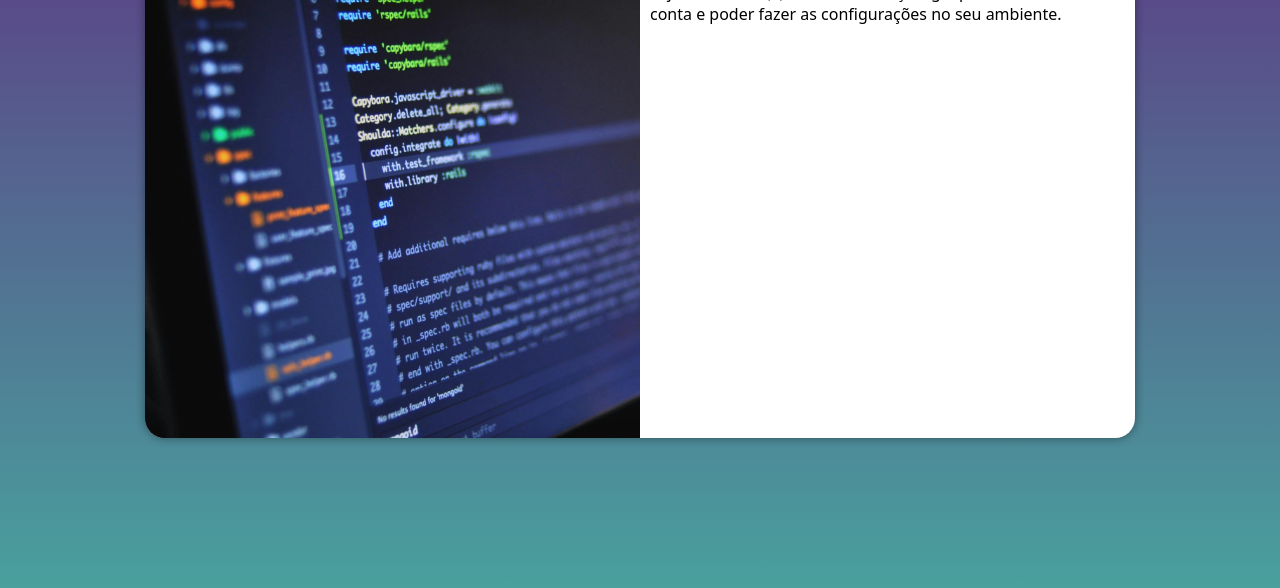
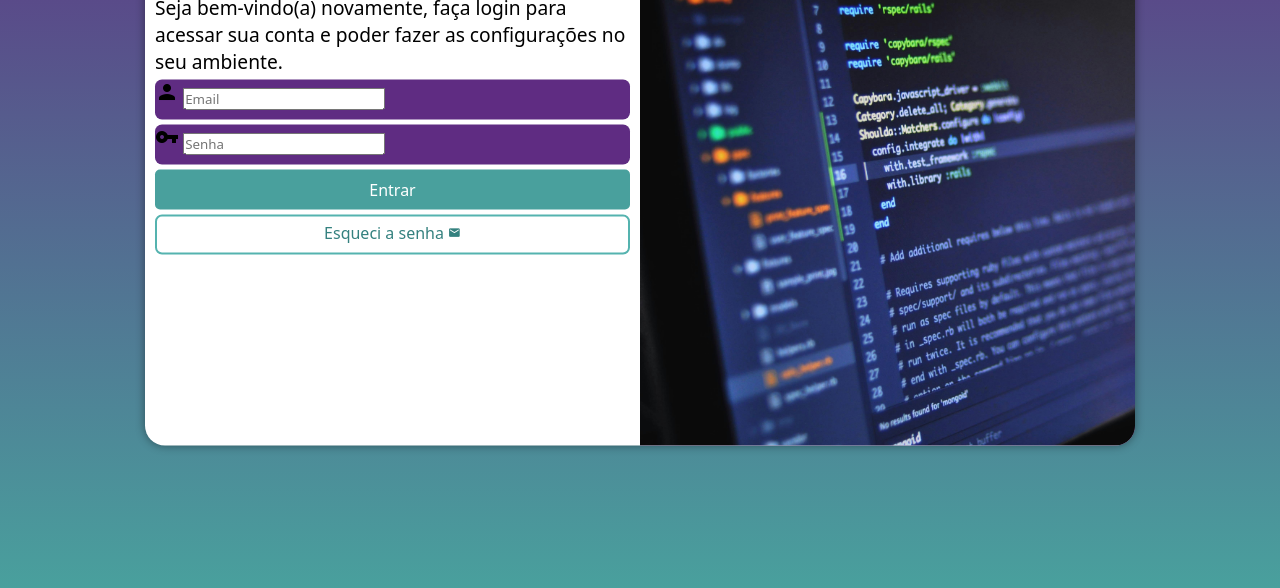
Before and after one commit to luiscirino/projeto-login, a plain HTML site: page index.html in a window 1280 px wide. Shown: the part 212-800 px from the top of the page. Drawn offline with Linux system fonts and the light colour scheme.

Commit message:
Formatação do formulário

```diff
--- a/index.html
+++ b/index.html
@@ -6,18 +6,31 @@
     <title>Tela de Login</title>
     <link rel="stylesheet" href="styles/style.css">
     <link rel="stylesheet" href="styles/mediaquery.css">
+    <link rel="stylesheet" href="https://fonts.googleapis.com/icon?family=Material+Icons">
 </head>
 <body>
     <main>
         <section id="login">
             <div id="imagem">
-
             </div>
             <div id="formulario">
                 <h1>Login</h1>
                 <p>Seja bem-vindo(a) novamente, faça login para acessar sua conta e poder fazer as configurações no seu ambiente.</p>
                 <form action="login.php" method="post">
-
+                    <div class="campo">
+                        <i class="material-icons">person</i>
+                        <input type="email" name="login" id="ilogin" placeholder="Email" autocomplete="email" required maxlength="30">
+                        <label for="ilogin">Login</label>
+                    </div>
+                    <div class="campo">
+                        <i class="material-icons">vpn_key</i>
+                        <input type="password" name="senha" id="isenha" placeholder="Senha" required minlength="8" maxlength="20" autocomplete="current-password">
+                        <label for="isenha">Senha</label>
+                    </div>
+                    <input type="submit" value="Entrar">
+                    <a href="esqueci.html" class="botao">
+                        Esqueci a senha <i class="material-icons">mail</i>
+                    </a>
                 </form>
             </div>
         </section>
--- a/styles/mediaquery.css
+++ b/styles/mediaquery.css
@@ -10,13 +10,13 @@
 
     }
     section#login div#imagem {
-        float: left;
+        float: right;
         width: 30%;
         height: 100%;
     }
 
     section#login div#formulario {
-        float: right;
+        float: left;
         width: 70%;
     }
 
@@ -32,13 +32,21 @@
     }
 
     section#login > div#imagem {
-        float: left;
+        float: right;
         width: 50%;
         height: 100%;
     }
 
     section#login > div#formulario {
-        float: right;
+        float: left;
         width: 50%;
     }
+
+    div#formulario > h1 {
+        font-size: 2em;
+    }
+
+    div#formulario > p {
+        font-size: 1.2em;
+    }
 }
--- a/styles/style.css
+++ b/styles/style.css
@@ -33,7 +33,7 @@ section#login {
 
     background-color: white;
     width: 250px;
-    height: 500px;
+    height: 515px;
     border-radius: 20px;
     overflow: hidden;
     box-shadow: 0px 0px 10px rgba(0, 0, 0, 0.425);
@@ -54,3 +54,66 @@ section#login > div#formulario {
     padding: 10px;
 
 }
+
+div#formulario > h1 {
+    text-align: center;
+    margin-bottom: 10px;
+
+}
+
+div#formulario > p {
+    font-size: 0.8em;
+}
+
+form > .campo {
+    background-color: var(--corbackground);
+    width: 100%;
+    display: block;
+    height: 40px;
+    border-radius: 7px;
+    margin: 5px 0px 5px 0px
+}
+
+form label {
+    display: none;
+}
+
+form > input[type=submit] {
+    display: block;
+    font-size: 1em;
+    width: 100%;
+    height: 40px;
+    background-color: var(--cordestaque);
+    color: white;
+    border: none;
+    border-radius: 5px;
+    cursor: pointer;
+}
+
+form > input[type=submit]:hover {
+    background-color: #34817f;
+    transition: background-color 0.2s ease;
+}
+
+form > a.botao {
+    display: block;
+    text-align: center;
+    font-size: 1em;
+    width: 100%;
+    height: 40px;
+    padding-top: 5px;
+    margin-top: 5px;
+    color: #34817f;
+    border: 2px solid #55b3af;
+    border-radius: 7px;
+    text-decoration: none;
+}
+
+form > a.botao:hover {
+    background-color: #5fc9c5;
+    transition: background-color 0.2s ease;
+}
+
+form a.botao > i {
+    font-size: 0.8em;
+}
```
